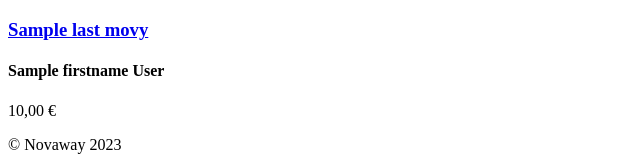
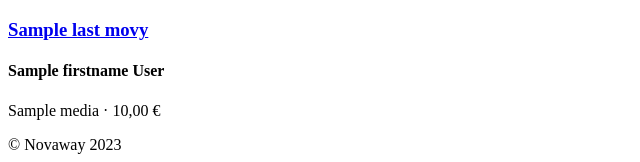
Before and after one commit to codascii/test-technique-novaway, a Symfony app: template templates/default/index.html.twig in a window 1280 px wide. Shown: the part 681-843 px from the top of the page, without its empty margins (0-640 px from the left). Run offline with Twig, Linux system fonts and the light colour scheme; the template is opened without the code that fills it: most values are stand-ins (such as "Sample title", 1, 10 or a date in 2020); some libraries are stand-ins or nearby versions.

Commit message:
Affichage du type de média au lieu d'afficher une couleur de fond différent.

```diff
--- a/templates/default/index.html.twig
+++ b/templates/default/index.html.twig
@@ -31,12 +31,12 @@
     <div class="row d-flex">
         {% for movie in lastMovies %}
             <div class="col-lg-3 p-1">
-                <div class="p-3 media-bloc {{ movie.media == 'DVD' ? 'media-dvd-bloc' : 'media-bluray-bloc' }}">
+                <div class="p-3 media-bloc bg-light">
                     <h3 class="text-truncate"  data-toggle="tooltip" data-placement="left" title="{{ movie.title }}">
                         <a href="{{ path('movie_detail', { id : movie.id }) }}">{{ movie.title }}</a>
                     </h3>
                     <h4>{{ movie.director.firstname }} {{ movie.director.lastname }}</h4>
-                    <p>{{ movie.price|number_format(2, ',', '.') }} €</p>
+                    <p>{{ movie.media}} · {{ movie.price|number_format(2, ',', '.') }} €</p>
                 </div>
             </div>
         {% endfor %}
```
